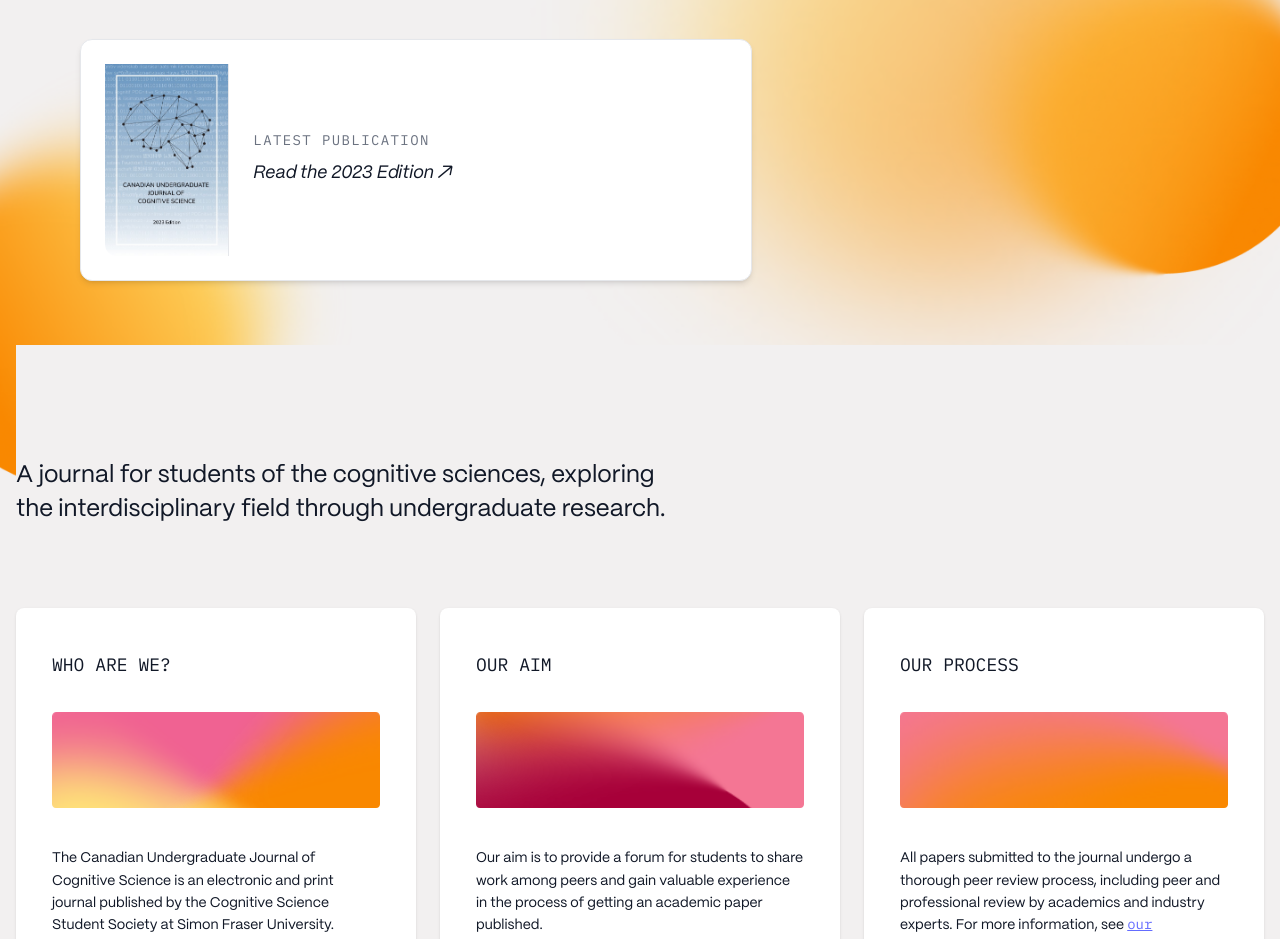
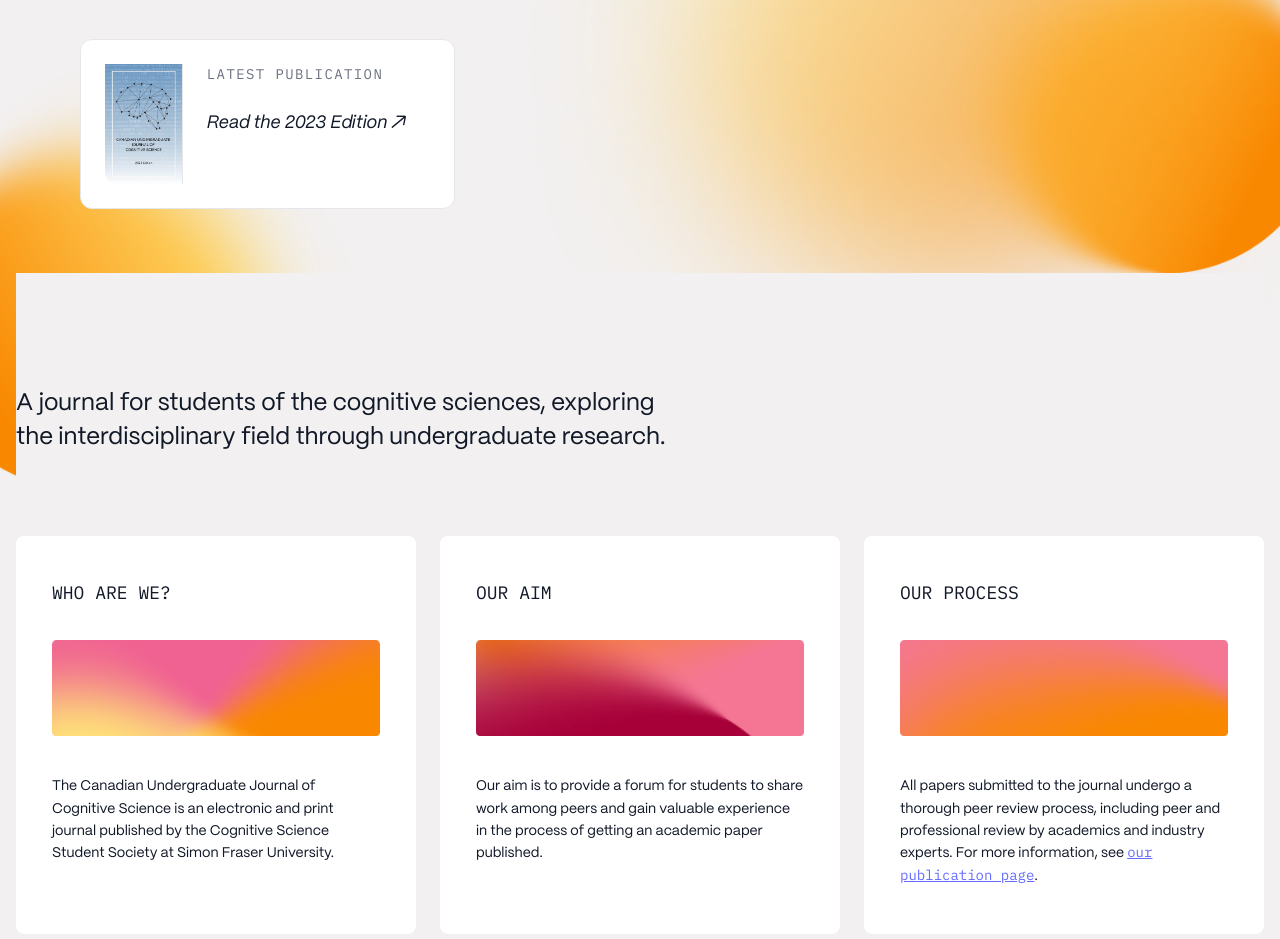
Before and after one commit to avkap007/cujcs-website, a React (Vite) app: page / in a window 1280 px wide. Shown: the part 313-1252 px from the top of the page. Built offline with nearby package versions, Linux system fonts and the light colour scheme.

Commit message:
fixed padding on floating card

```diff
--- a/src/components/AboutSection.tsx
+++ b/src/components/AboutSection.tsx
@@ -7,7 +7,7 @@
       </div>
       <div className="flex flex-col md:flex-row gap-6 max-w-7xl mx-auto mt-[84px]">
         {/* Card 1 */}
-        <div className="bg-white rounded-lg shadow px-[36px] py-[48px] flex flex-col items-start min-w-0 flex-1 min-h-[320px]">
+        <div className="bg-white rounded-lg px-[36px] py-[48px] flex flex-col items-start min-w-0 flex-1 min-h-[320px]">
           <h4 className="uppercase font-ibm font-normal mb-[38px]">Who Are We?</h4>
           <img src="/images/stockimages/whoarewe.png" alt="Who Are We" className="w-full h-24 object-cover rounded mb-[38px]" />
           <p>
@@ -15,7 +15,7 @@
           </p>
         </div>
         {/* Card 2 */}
-        <div className="bg-white rounded-lg shadow px-[36px] py-[48px] flex flex-col items-start min-w-0 flex-1 min-h-[320px]">
+        <div className="bg-white rounded-lg px-[36px] py-[48px] flex flex-col items-start min-w-0 flex-1 min-h-[320px]">
           <h4 className="uppercase font-ibm font-normal mb-[38px]">Our Aim</h4>
           <img src="/images/stockimages/ouraim.png" alt="Our Aim" className="w-full h-24 object-cover rounded mb-[38px]" />
           <p>
@@ -23,7 +23,7 @@
           </p>
         </div>
         {/* Card 3 */}
-        <div className="bg-white rounded-lg shadow px-[36px] py-[48px] flex flex-col items-start min-w-0 flex-1 min-h-[320px]">
+        <div className="bg-white rounded-lg px-[36px] py-[48px] flex flex-col items-start min-w-0 flex-1 min-h-[320px]">
           <h4 className="uppercase font-ibm font-normal mb-[38px]">Our Process</h4>
           <img src="/images/stockimages/ourprocess.png" alt="Our Process" className="w-full h-24 object-cover rounded mb-[38px]" />
           <p>
--- a/src/pages/Home.tsx
+++ b/src/pages/Home.tsx
@@ -10,15 +10,15 @@
           CANADIAN<br />UNDERGRADUATE JOURNAL<br />OF <span className="font-mori font-bold">COGNITIVE SCIENCE</span>
         </h1>
         {/* Floating Card */}
-        <div className="flex flex-col md:flex-row items-center bg-white border border-gray-200 rounded-xl shadow-md max-w-xl md:max-w-2xl overflow-hidden p-6 md:p-6 md:pr-12">
+        <div className="flex flex-col md:flex-row items-start bg-white border border-gray-200 rounded-xl overflow-hidden p-6 md:p-6 md:pr-12 w-fit">
           <img
             src="/images/stockimages/cujcs_23_cover.png"
             alt="2023 Edition Cover"
-            className="object-cover w-full md:w-40 h-64 md:h-48 rounded-t-xl md:rounded-t-none md:rounded-l-xl border-r md:border-r border-gray-200"
+            className="object-cover w-[77.825px] h-[120px] rounded-t-xl md:rounded-t-none md:rounded-l-xl border-r md:border-r border-gray-200"
           />
-          <div className="flex flex-col justify-between md:ml-6 w-full">
-            <h5 className="mb-2 text-sm font-ibm font-normal tracking-widest text-gray-500 uppercase">Latest Publication</h5>
-            <a href="#" className="mb-1 text-lg font-mori font-semibold text-gray-900 hover:underline text-left block">Read the 2023 Edition <span aria-hidden>↗</span></a>
+          <div className="flex flex-col md:ml-6 w-full">
+            <h5 className="text-sm font-ibm font-normal tracking-widest text-gray-500 uppercase">Latest Publication</h5>
+            <a href="#" className="mt-6 text-lg font-mori font-semibold text-gray-900 hover:underline text-left block">Read the 2023 Edition <span aria-hidden>↗</span></a>
           </div>
         </div>
       </section>
```
